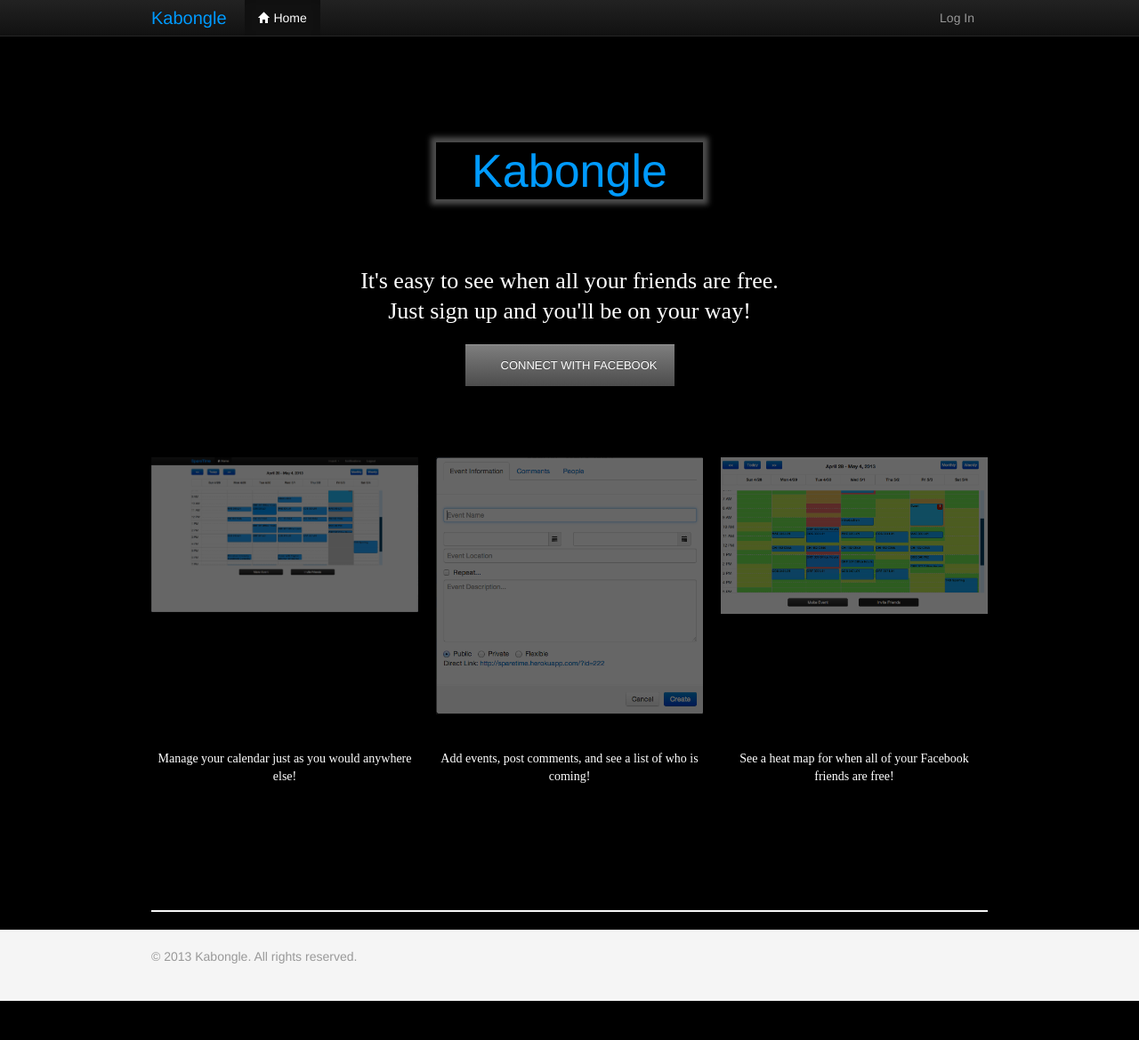
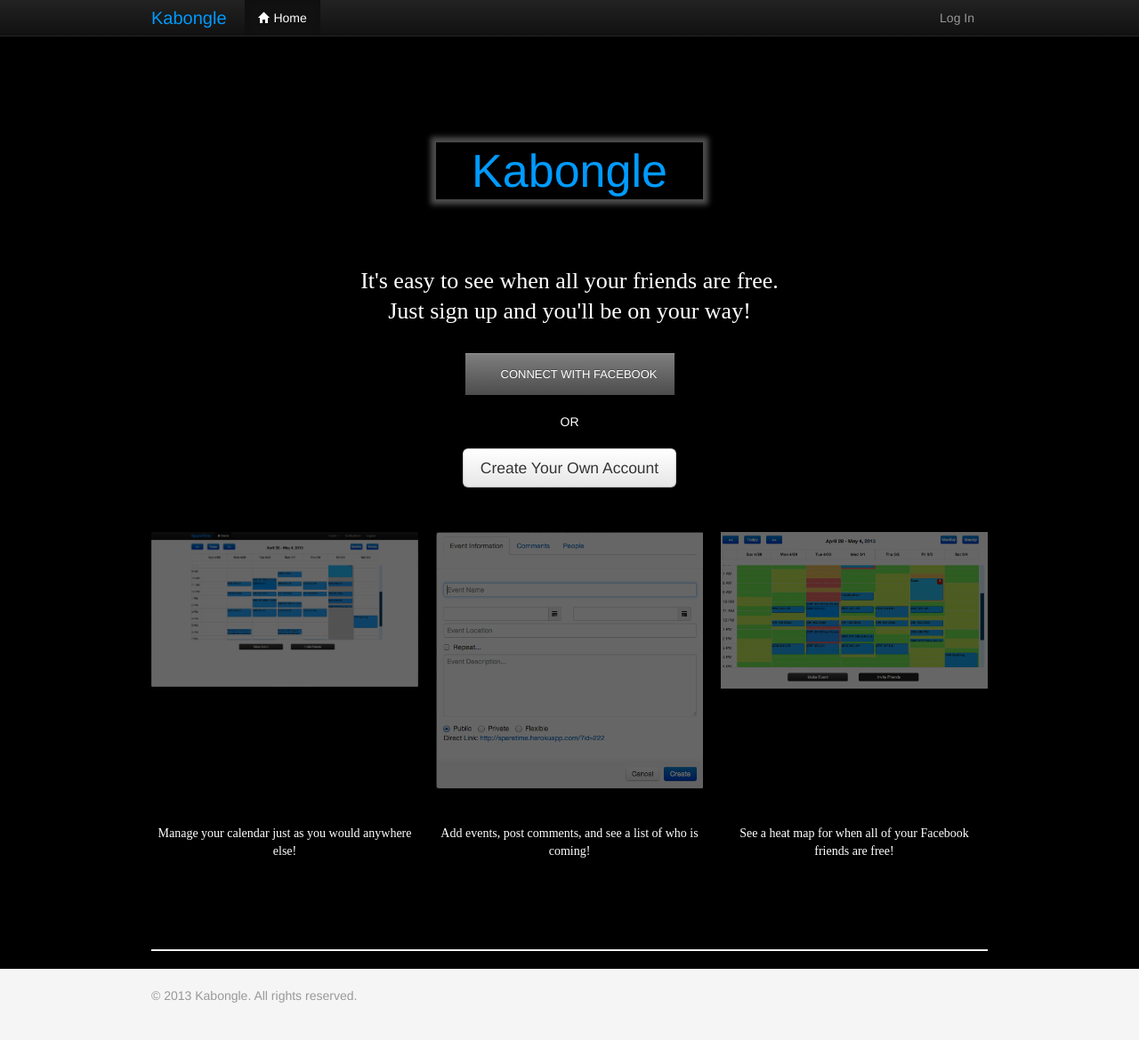
Before and after one commit to psatyajeet/SpareTime, a Django app: page / in a window 1280 px wide. Shown: the whole page at 89% size. Before the commit the page ends 1125 px from the top, so only its background shows below. Run offline with Django 3.2, Linux system fonts and the light colour scheme; parts of the project's set-up code (start-up, migrations or seed data) failed here and were passed over; some libraries are stand-ins or nearby versions.

Commit message:
Draft of how optional regular sign-in looks

```diff
--- a/mysite/socialcalendar/views.py
+++ b/mysite/socialcalendar/views.py
@@ -1051,7 +1051,7 @@ def makeUser(request):
         if(len(usr) != 0):
             return HttpResponse(simplejson.dumps(d))
 
-        prof = UserProfile(user=fbid,name=name)
+        prof = UserProfile(user=fbid, name=name)
         prof.save()
 
         return HttpResponse()
--- a/mysite/static/css/homepage.css
+++ b/mysite/static/css/homepage.css
@@ -16,6 +16,7 @@
     font-family: "adobe-garamond-pro";
     font-style: normal;
     font-size: 14px;
+    margin-bottom: 100px;
 }
 
 .logo{
@@ -31,9 +32,19 @@
     box-shadow: 0 0 6px 6px rgba(255,255,255,.3);
 }
 
+.centered-text {
+    color: #FFFFFF;
+    text-align:center;
+    padding: 10px;
+}
+
 
 .homepage-body{
     background-color: #000000;
+}
+
+.signin-modal{
+    color: #000000;
 }
 
 .clear {
@@ -46,10 +57,16 @@
 }
 
 .picture-row{
+    margin-top: 40px;
     text-align: center;
 }
-.homepage-button{
-	color: #FFFFFF;
+
+.homepage-signup-button{
+    margin-top: 20px;
+}
+
+.homepage-fb-button{
+    color: #3B5998;
     font-family: "AvantGardeGothicITCW01D 731075","Helvetica Neue",Arial,Helvetica,sans-serif;
     line-height: 26px;
     font-size: 13px;
@@ -57,6 +74,7 @@
     font-weight: normal;
     margin-left: auto;
     margin-right: auto;
+    margin-bottom: 20px;
     border-radius: 0;
     background-image: url(white-fb-small.jpg);
     background-color: transparent; /* make the button transparent */
@@ -68,7 +86,7 @@
     padding-left: 40px;     /* make text start to the right of the image */
     vertical-align: middle; /* align the text vertically centered */
 
-     background-color: hsl(0, 0%, 30%) !important;
+    background-color: #3B5998 !important;
     background-repeat: repeat-x; filter: progid:DXImageTransform.Microsoft.gradient(startColorstr="#7f7f7f", endColorstr="#4c4c4c");
     background-image: -khtml-gradient(linear, left top, left bottom, from(#7f7f7f), to(#4c4c4c));
     background-image: -moz-linear-gradient(top, #7f7f7f, #4c4c4c);
@@ -83,7 +101,7 @@
 
 }
 
-.homepage-button:hover {
+.homepage-fb-button:hover {
     color: #FFFFFF;
     font-family: "AvantGardeGothicITCW01D 731075","Helvetica Neue",Arial,Helvetica,sans-serif;
     line-height: 26px;
--- a/mysite/templates/homepage.html
+++ b/mysite/templates/homepage.html
@@ -11,7 +11,8 @@
 <script src="{{ STATIC_URL }}bootstrap/js/bootstrap.min.js"></script>
 <div id="fb-root"></div>
 
-<script type="text/javascript" src="{{ STATIC_URL }}/js/facebook.js"></script>
+<script type="text/javascript" src="{{ STATIC_URL }}js/facebook.js"></script>
+<script type="text/javascript" src="{{ STATIC_URL }}js/homepage.js"></script>
 <div id="wrapper">
     <div class="navbar navbar-inverse navbar-fixed-top">
         <div class="navbar-inner">
@@ -30,7 +31,7 @@
                         <!--<li><a href="/login"><i class="icon-user icon-white"></i> My Profile</a></li>-->
 
                         <li><a href="#" id="notificationButton"><i class="icon-exclamation-sign icon-white"></i>Notifications</a></li>
-                        <li><a href="#" id="loginButton">Log In</a></li>
+                        <li><a data-toggle="modal" href="#signinModal">Log In</a></li>
                     </ul>
                 </div>
             </div>
@@ -78,10 +79,12 @@
 
             <br>
 
-            <div class="pagination-centered">
-                <a class="btn btn-large homepage-button center" href="#" id="loginButton">Connect with Facebook</a>
+            <div class="centered-text">
+                <a class="btn btn-large homepage-fb-button center" href="#" id="loginButton">Connect with Facebook</a>
+                <div> OR </div>
+                <a data-toggle="modal" href="#signupModal" class="btn btn-large homepage-signup-button">Create Your Own Account</a>
             </div>
-            <br><br><br><br>
+
             <div class="row picture-row">
 
                 <div>
@@ -107,9 +110,6 @@
                 </div>
             </div>
 
-            <br><br><br><br><br><br>
-
-
             <hr />
         </div><!-- /container -->
     </div>
@@ -122,6 +122,7 @@
             <br>© 2013 Kabongle. All rights reserved. </p>
     </div>
 </div>
+
 <!-- Le javascript
    ================================================== -->
 <!-- Placed at the end of the document so the pages load faster
@@ -140,4 +141,55 @@
    <script src="/static/bootstrap/js/bootstrap-typeahead.js"></script>-->
 
 </body>
+
+<!-- Sign-up Modal -->
+<div id="signupModal" class="modal hide fade">
+    <div class="modal-header">
+        <button type="button" class="close" data-dismiss="modal" aria-hidden="true">&times;</button>
+        <h3>Sign Up for Kabongle</h3>
+    </div>
+    <div class="modal-body">
+        <p>Name:</p>
+        <input type="text" class="friendComplete" placeholder="Your Full Name">
+        <p>Email Address:</p>
+        <input type="text" class="friendComplete" placeholder="Make Sure It's Real">
+        <p>Password:</p>
+        <input type="text" class="friendComplete" placeholder="Must be at least 6 characters">
+        <p>Re-enter Password:</p>
+        <input type="text" class="friendComplete" placeholder="">
+        {#        <p>Username:</p>#}
+        {#        <input type="text" class="friendComplete" placeholder="Your Full Name">#}
+    </div>
+    <div class="modal-footer">
+        <a href="#" id="signupCancel" class="btn">Cancel</a>
+        <a href="#" id="showFriendAvailability" class="btn btn-primary">Show Availability</a>
+    </div>
+</div>
+
+<!-- End Sign-up Modal -->
+<!-- Sign-in Modal -->
+<div id="signinModal" class="modal hide fade">
+    <div class="modal-header">
+        <button type="button" class="close" data-dismiss="modal" aria-hidden="true">&times;</button>
+        <h3>Welcome Back!</h3>
+    </div>
+    <div class="modal-body">
+        <div class="signin-modal centered-text">
+            <a class="btn btn-large homepage-fb-button center" href="#" id="loginButton">Connect with Facebook</a>
+            <hr />
+            <div>
+                <p>Email Address:</p>
+                <input type="text" class="friendComplete" placeholder="Make Sure It's Real">
+                <p>Password:</p>
+                <input type="text" class="friendComplete" placeholder="Must be at least 6 characters">
+            </div>
+        </div>
+    </div>
+    <div class="modal-footer">
+        <a href="#" id="signinCancel" class="btn">Cancel</a>
+        <a href="#" id="showFriendAvailability" class="btn btn-primary">Sign In</a>
+    </div>
+</div>
+
+<!-- End Sign-in Modal -->
 </html>
--- a/mysite/templates/template.html
+++ b/mysite/templates/template.html
@@ -12,7 +12,7 @@
 <script src="{{ STATIC_URL }}bootstrap/js/bootstrap.min.js"></script>
 <div id="fb-root"></div>
 
-<script type="text/javascript" src="{{ STATIC_URL }}/js/facebook.js"></script>
+<script type="text/javascript" src="{{ STATIC_URL }}js/facebook.js"></script>
 
 <div id="wrapper">
     <div class="navbar navbar-inverse navbar-fixed-top">
```
Also changed, not shown: mysite/static/js/homepage.js (added, +55 -0 lines), mysite/templates/socialcalendar/calendar.html (+5 -8 lines). Lines whose indentation alone changed are shown as unchanged.
